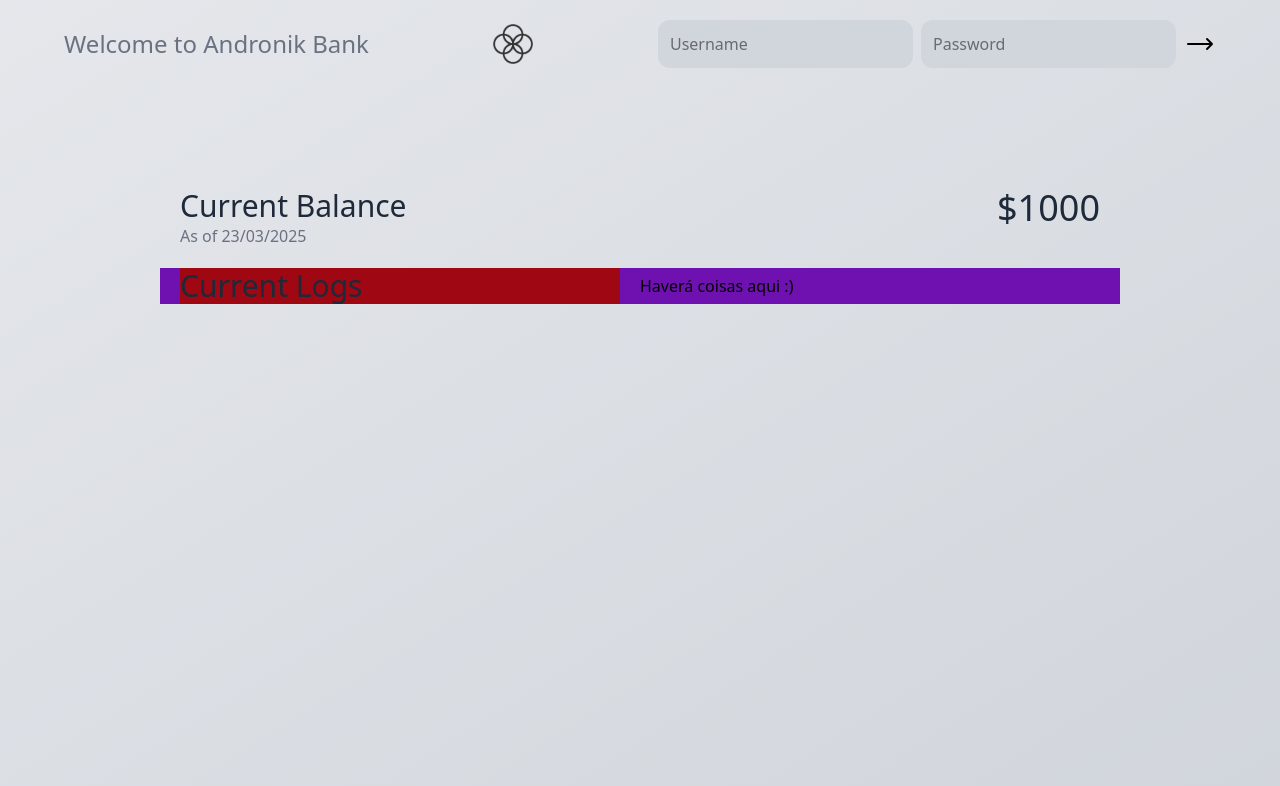
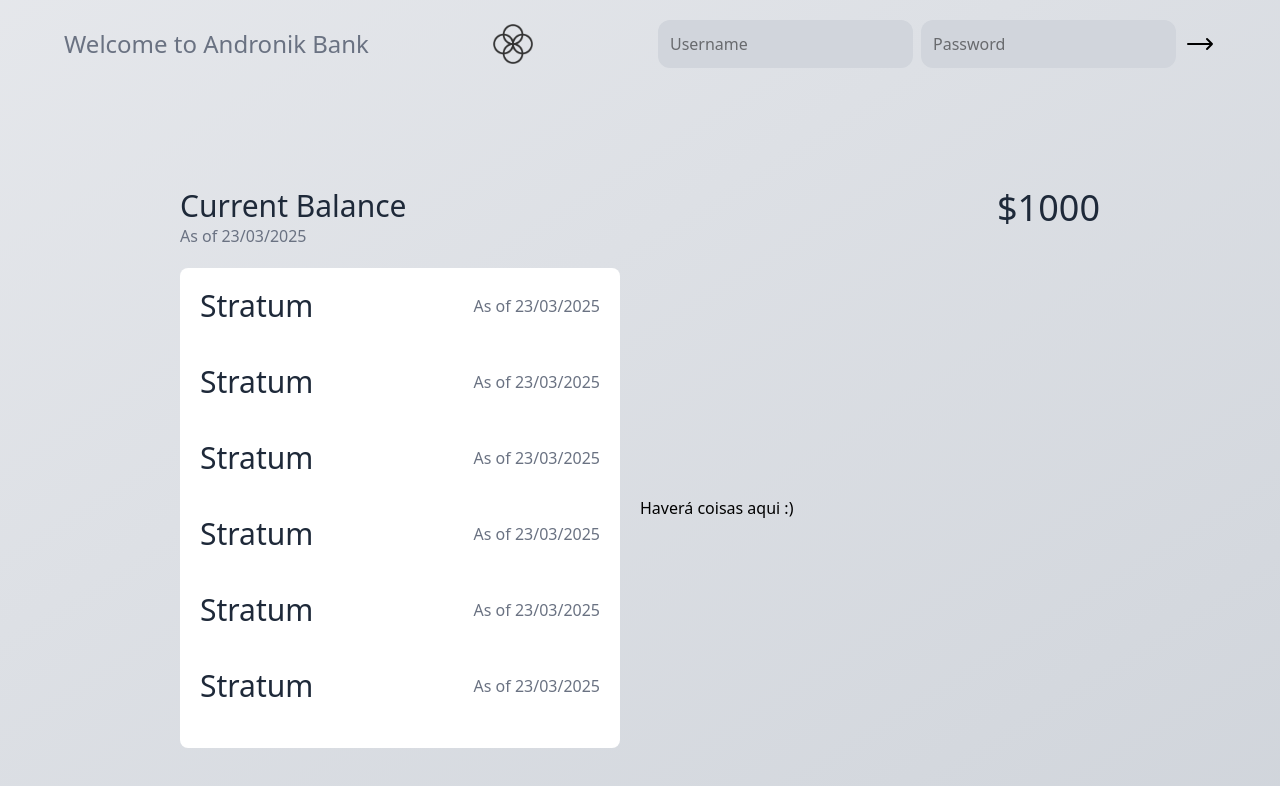
Before and after one commit to oadluis/Andronik-Bank, a React (Vite) app in the folder frontend/: page / in a window 1280 px wide. Shown: the top 786 px of the page. Built offline with nearby package versions, Linux system fonts and the light colour scheme.

Commit message:
criando os cards que futuramente conterão os dados dos gastos e das entradas

```diff
--- a/frontend/src/App.jsx
+++ b/frontend/src/App.jsx
@@ -8,7 +8,7 @@ function App() {
       <Navbar />
       <div className="flex flex-col justify-center items-center">
         <CurrentBalance />
-        <div className="flex justify-center items-center w-3/4 bg-purple-800">
+        <div className="flex justify-center items-center w-3/4">
           <div className="flex flex-col justify-center items-start w-2/4 pl-5 pr-5">
             <CurrentLogs />
           </div>
--- a/frontend/src/components/commom/StratumCard.jsx
+++ b/frontend/src/components/commom/StratumCard.jsx
@@ -0,0 +1,10 @@
+function StratumCard() {
+  return (
+    <div className="flex justify-between items-center w-full h-auto p-5">
+      <h2 className="text-3xl font-medium text-gray-800">Stratum</h2>
+      <p className="text-gray-500 font-medium">As of 23/03/2025</p>
+    </div>
+  );
+}
+
+export default StratumCard;
--- a/frontend/src/components/layout/Stratum.jsx
+++ b/frontend/src/components/layout/Stratum.jsx
@@ -1,7 +1,16 @@
+import StratumCard from "../commom/StratumCard";
+
 function CurrentLogs() {
   return (
-    <div className="bg-red-800 w-full">
-      <h2 className="text-3xl font-medium text-gray-800">Current Logs</h2>
+    <div className="bg-white w-full h-[30rem] rounded-lg overflow-x-hidden overflow-y-auto">
+      <StratumCard />
+      <StratumCard />
+      <StratumCard />
+      <StratumCard />
+      <StratumCard />
+      <StratumCard />
+      <StratumCard />
+      <StratumCard />
     </div>
   );
 }
```
